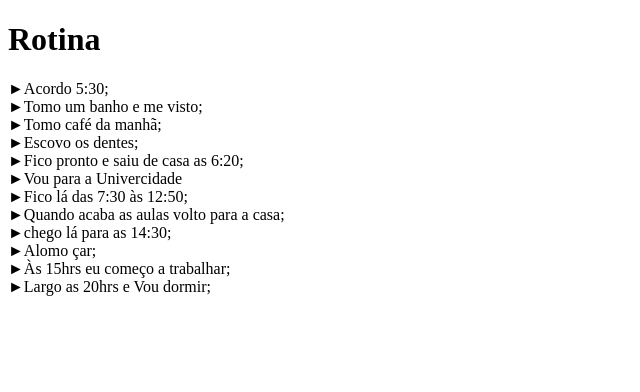
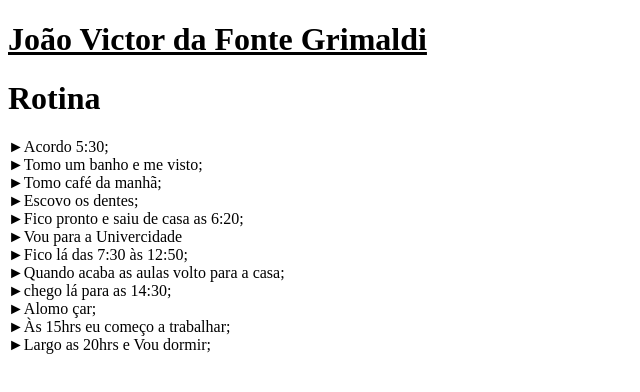
Before and after one commit to Grimaldi-Joao/WebMob, a plain HTML site: page index.html in a window 1280 px wide. Shown: the whole page, without its empty margins (0-640 px from the left). Drawn offline with Linux system fonts and the light colour scheme.

Commit message:
Titulo da pagina

```diff
--- a/index.html
+++ b/index.html
@@ -1,9 +1,10 @@
 <!DOCTYPE html>
 <html>
     <head>
-        <h1>Rotina</h1>
+        <h1><u>João Victor da Fonte Grimaldi</u></h1>
     </head>
     <body>
+        <h1>Rotina</h1>
         <P> ►Acordo 5:30;<br>►Tomo um banho e me visto;<br>►Tomo café da manhã;
             <br>►Escovo os dentes;<br>►Fico pronto e saiu de casa as 6:20;<br>►Vou para a Univercidade
             <br>►Fico lá das 7:30 às 12:50;<br>►Quando acaba as aulas volto para a casa;<br>►chego lá para
```
